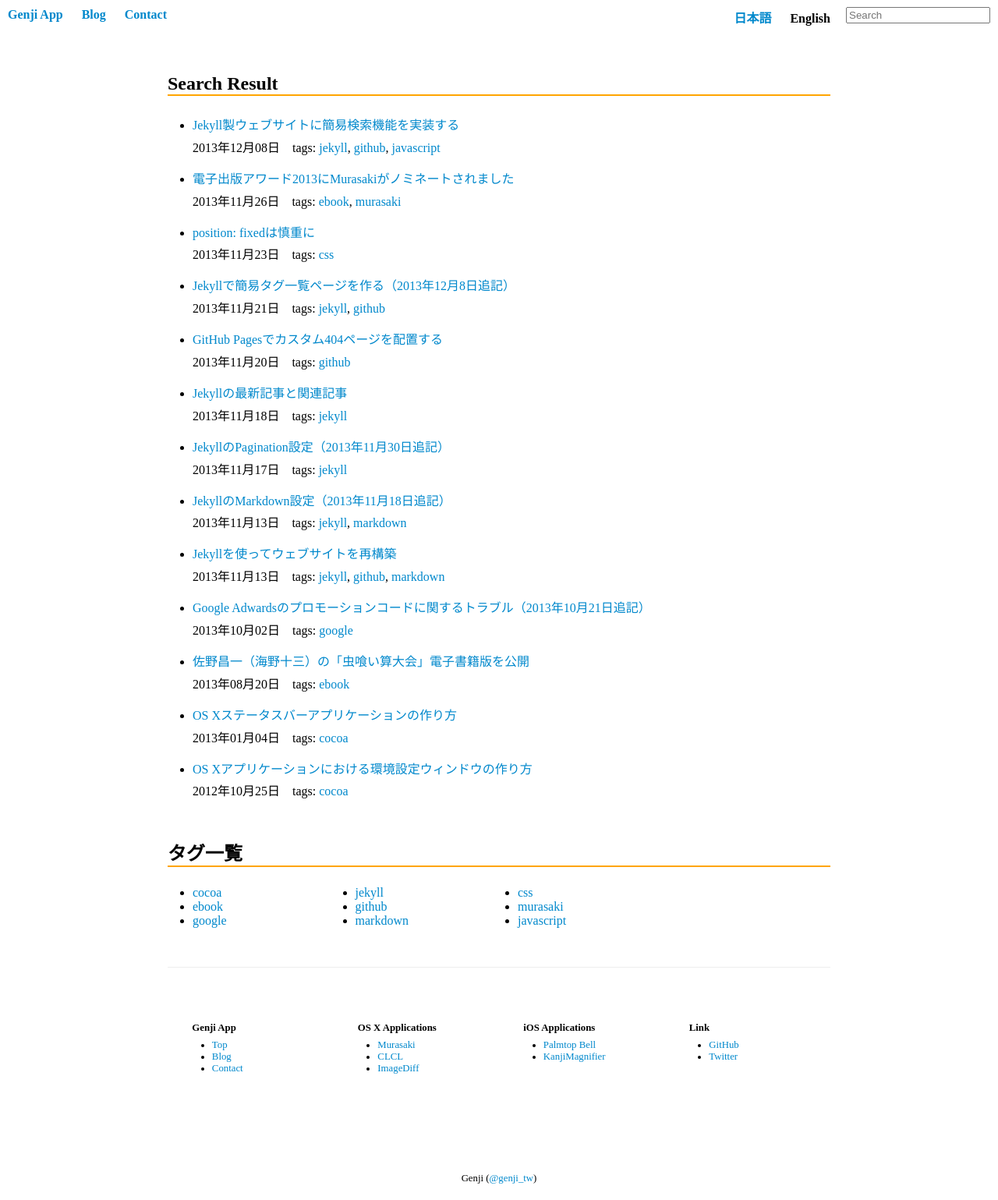
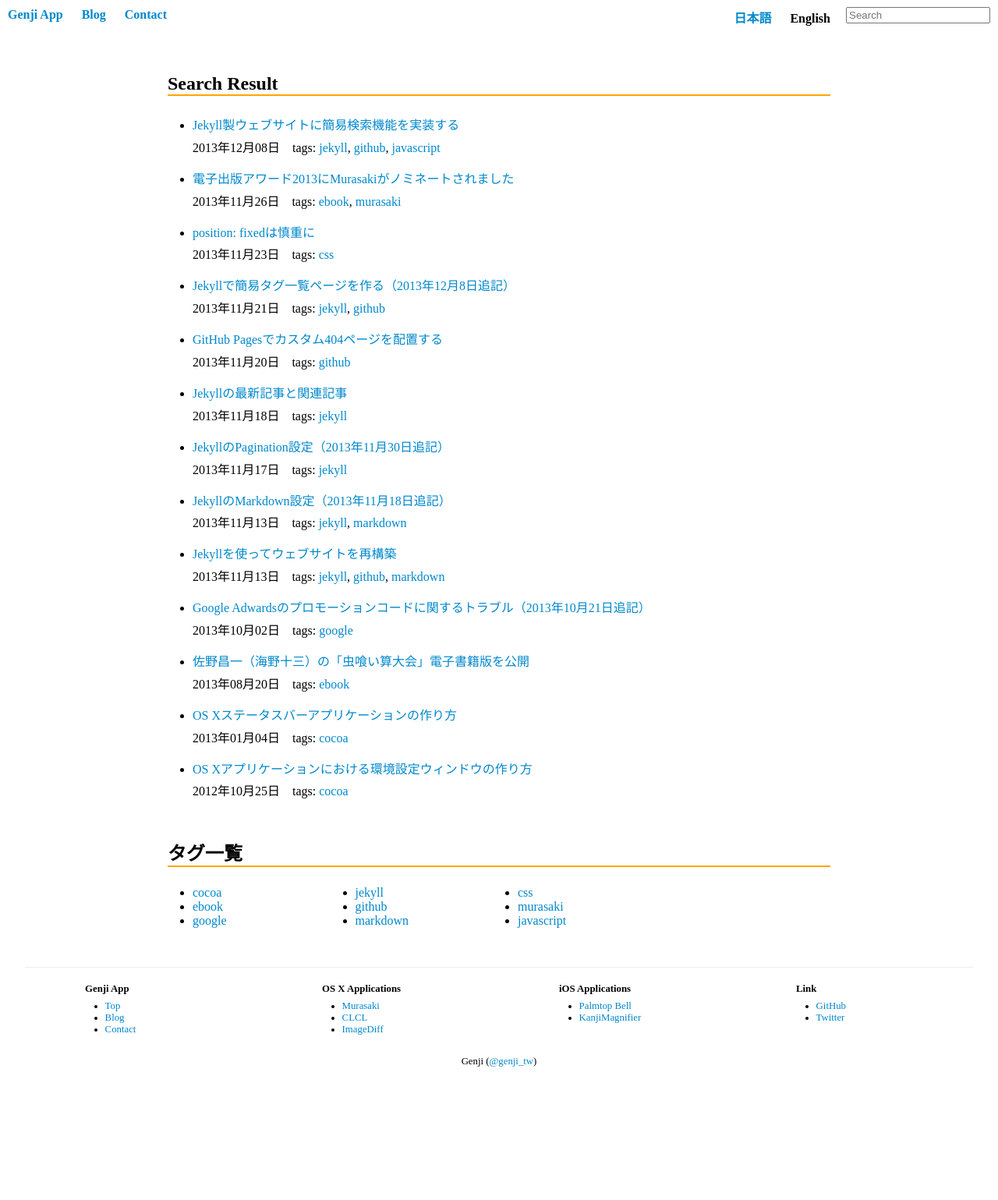
Before and after one commit to GenjiApp/genjiapp.github.io, a Jekyll site: the page built from search_en.html, in a window 1280 px wide. Shown: the whole page at 78% size. Built offline with Jekyll 4.4.1, drawn with Linux system fonts in a browser that asks for light colours; Markdown is read by kramdown in place of the engine named in the settings; after the commit the page ends 1389 px from its top, so only the background shows below that.

Commit message:
fix styles for search page

```diff
--- a/css/search_page.css
+++ b/css/search_page.css
@@ -2,11 +2,6 @@
     font-size: 150%;
     border-bottom: 2px solid orange;
     margin-bottom: 1em;
-}
-
-div {
-    max-width: 850px;
-    margin: 50px auto;
 }
 
 #tagList ul {
@@ -17,7 +12,7 @@
     column-count: 4;
 }
 
-#matchedList {
+#tagList, #matchedList {
     max-width: 850px;
     margin: 50px auto;
 }
```
